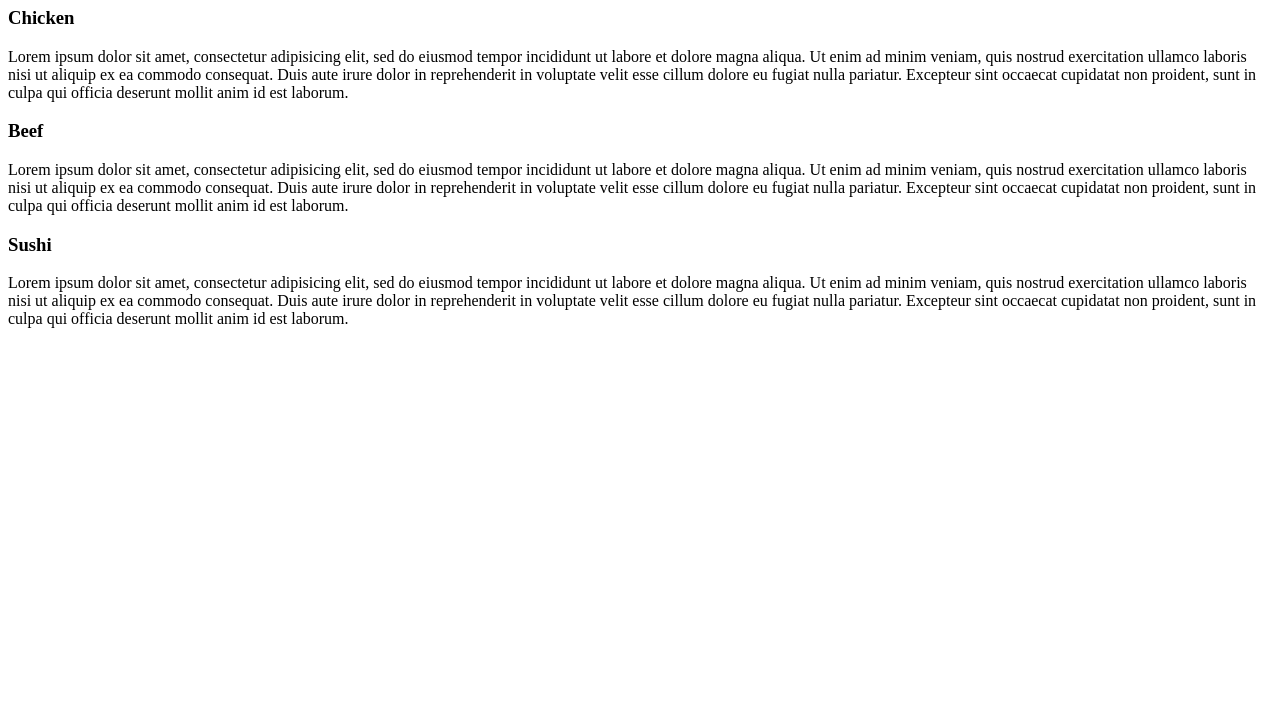
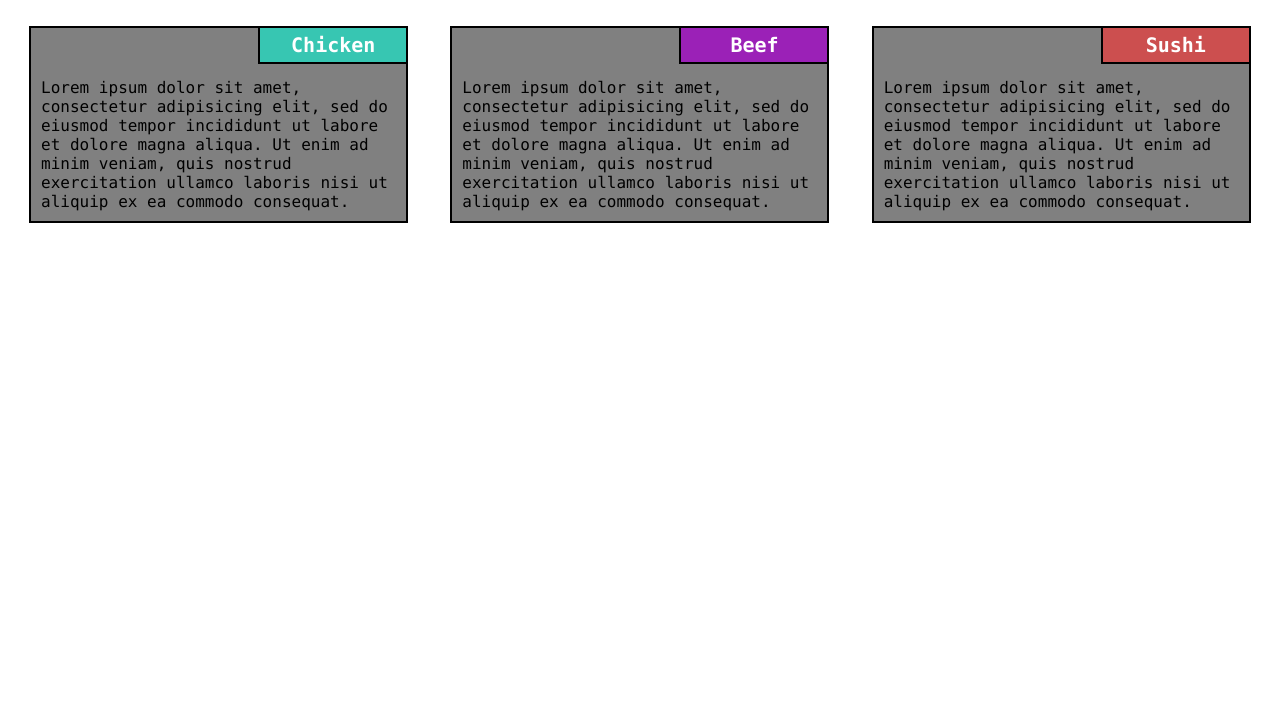
Before and after one commit to joyjitc/CryptoLabs, a plain HTML site: page labs/mod_2/index.html in a window 1280 px wide. Shown: the part 73-800 px from the top of the page. Drawn offline with Linux system fonts and the light colour scheme.

Commit message:
mod_2_complete

```diff
--- a/labs/mod_2/css/styles.css
+++ b/labs/mod_2/css/styles.css
@@ -4,12 +4,86 @@
   box-sizing: border-box;
 }
 
+h1 {
+  margin-right: auto;
+  margin-left: auto;
+  font-family: "Courier New", Courier, monospace;
+  text-align: center;
+  font-size: 1.75em;
+}
+article {
 
 
+}
+section {
+  position: relative;
+  border: 2px solid black;
+  background-color:gray;
+  width: 90%;
+  margin-top: 30px;
+
+  margin-right: auto;
+  margin-left: auto;
+  font-family: Helvetica;
+
+}
+h2 {
+  padding: 5px 30px 5px 30px;
+  position: absolute;
+  top:-2px;
+  right:-2px;
+  margin: 0px;
+  border: 2px solid black;
+  display: inline;
+  width: 150px;
+  text-align: center;
+  font-size: 1.25em;
+  color:white;
+  font-family: "Lucida Console", Monaco, monospace;
+}
+
+p {
+  padding: 10px;
+  margin: 0px;
+  padding-top: 50px;
+  font-family:"Lucida Console", Monaco, monospace;
+}
+#a {
+  background-color: rgb(55, 198, 178);
+
+}
+#b {
+  background-color: rgb(155, 33, 183);
+
+}
+#c {
+  background-color: rgb(204, 79, 79);
+}
 /* Simple Responsive Framework. */
 .row {
   width: 100%;
 }
 /********** Desktop **********/
+@media (min-width: 992px) {
+  #one,#two,#three {
+    float: left;
+    width: 33.33%;
+  }
+}
+
 
 /********** Tablet **********/
+@media (min-width: 768px) and (max-width: 991px) {
+  #one,#two {
+    float: left;
+    width: 50%;
+  }
+  #three {
+    float: left;
+    width: 100%;
+  }
+  #three section{
+
+    width: 95%;
+  }
+}
--- a/labs/mod_2/index.html
+++ b/labs/mod_2/index.html
@@ -12,35 +12,35 @@
 </head>
 <body>
 <h1>Our Menu</h1>
-<article>
+<div>
   <article id="one">
-    <h1>Chicken</h1>
+    <section>
+      <h2 id='a'>Chicken</h2>
       <p>Lorem ipsum dolor sit amet, consectetur adipisicing elit, sed do eiusmod
       tempor incididunt ut labore et dolore magna aliqua. Ut enim ad minim veniam,
       quis nostrud exercitation ullamco laboris nisi ut aliquip ex ea commodo
-    consequat. Duis aute irure dolor in reprehenderit in voluptate velit esse
-    cillum dolore eu fugiat nulla pariatur. Excepteur sint occaecat cupidatat non
-    proident, sunt in culpa qui officia deserunt mollit anim id est laborum.</p>
+      consequat.</p>
+     </section>
   </article>
   <article id="two">
-    <h1>Beef</h1>
+    <section>
+      <h2 id='b'>Beef</h2>
       <p>Lorem ipsum dolor sit amet, consectetur adipisicing elit, sed do eiusmod
       tempor incididunt ut labore et dolore magna aliqua. Ut enim ad minim veniam,
       quis nostrud exercitation ullamco laboris nisi ut aliquip ex ea commodo
-    consequat. Duis aute irure dolor in reprehenderit in voluptate velit esse
-    cillum dolore eu fugiat nulla pariatur. Excepteur sint occaecat cupidatat non
-    proident, sunt in culpa qui officia deserunt mollit anim id est laborum.</p>
+      consequat.</p>
+     </section>
   </article>
   <article id="three">
-    <h1>Sushi</h1>
+    <section>
+      <h2 id='c'>Sushi</h2>
       <p>Lorem ipsum dolor sit amet, consectetur adipisicing elit, sed do eiusmod
       tempor incididunt ut labore et dolore magna aliqua. Ut enim ad minim veniam,
       quis nostrud exercitation ullamco laboris nisi ut aliquip ex ea commodo
-    consequat. Duis aute irure dolor in reprehenderit in voluptate velit esse
-    cillum dolore eu fugiat nulla pariatur. Excepteur sint occaecat cupidatat non
-    proident, sunt in culpa qui officia deserunt mollit anim id est laborum.</p>
+      consequat.</p>
+     </section>
   </article>
-</article>
+</div>
 
 
 </body>
```
Lines whose indentation alone changed are shown as unchanged.
